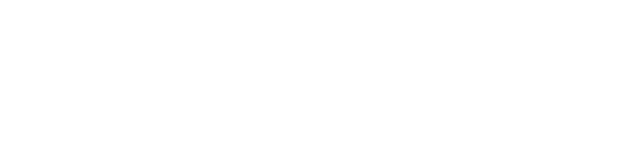
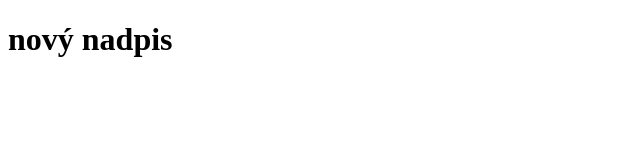
Before and after one commit to winnysan/git, a plain HTML site: page index.html in a window 1280 px wide. Shown: the whole page, without its empty margins (0-640 px from the left). Drawn offline with Linux system fonts and the light colour scheme.

Commit message:
uprava index.html

```diff
--- a/index.html
+++ b/index.html
@@ -4,9 +4,10 @@
     <meta charset="UTF-8">
     <meta http-equiv="X-UA-Compatible" content="IE=edge">
     <meta name="viewport" content="width=device-width, initial-scale=1.0">
-    <title>Document</title>
+    <title>Nový titulok</title>
 </head>
 <body>
+    <h1>nový nadpis</h1>
 
 </body>
 </html>
```
